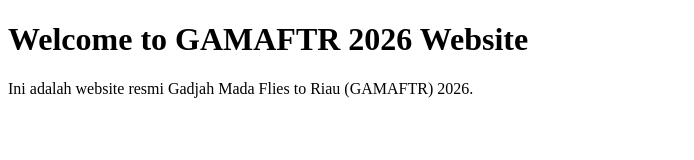
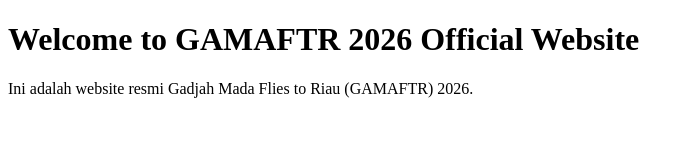
Before and after one commit to maliknobelio/GAMAFTR-2026, a plain HTML site: page index.html in a window 1280 px wide. Shown: the whole page, without its empty margins (0-694 px from the left). Drawn offline with Linux system fonts and the light colour scheme.

Commit message:
Update index.html

```diff
--- a/index.html
+++ b/index.html
@@ -5,7 +5,7 @@
     <title>GAMAFTR 2026</title>
 </head>
 <body>
-    <h1>Welcome to GAMAFTR 2026 Website</h1>
+    <h1>Welcome to GAMAFTR 2026 Official Website</h1>
     <p>Ini adalah website resmi Gadjah Mada Flies to Riau (GAMAFTR) 2026.</p>
 </body>
 </html>
```
